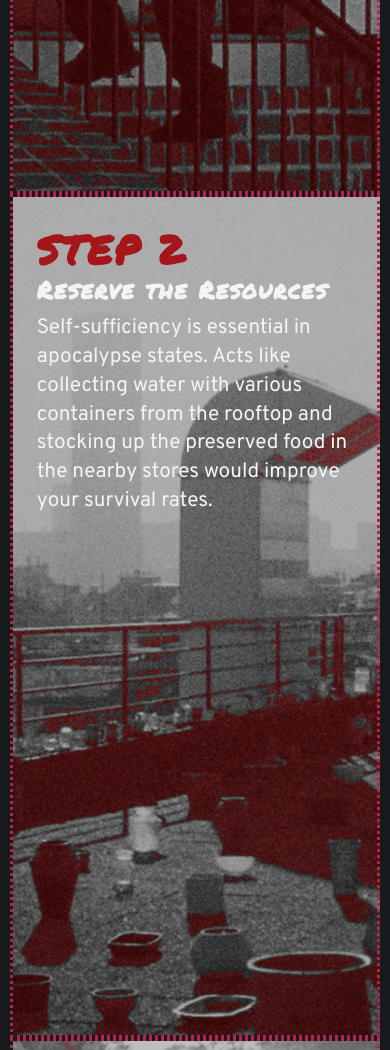
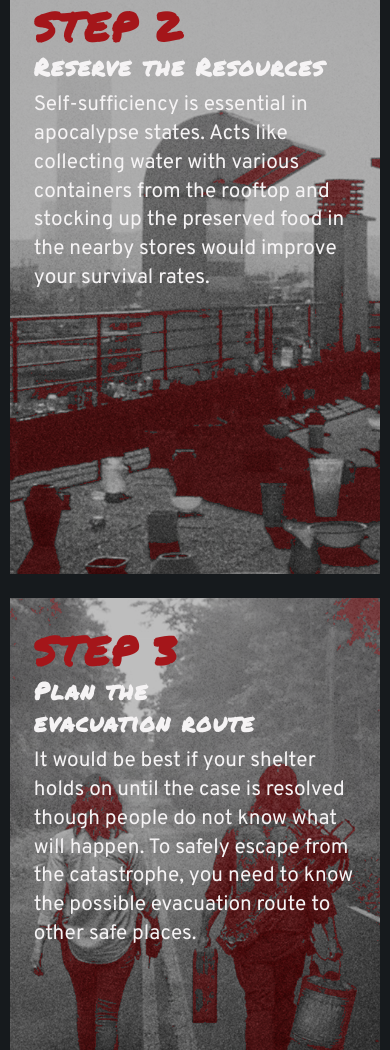
Before and after one commit to JW-collab/project2_, a plain HTML site: page index.html in a window 390 px wide. Shown: the part 4423-5473 px from the top of the page. Drawn offline with Linux system fonts and the light colour scheme.

Commit message:
css update

```diff
--- a/css/common.css
+++ b/css/common.css
@@ -569,9 +569,6 @@ hr{
     }
 
     .phase5_1{
-        width: 100%;
-        height: 400vh;
-        min-height: inherit;
         display: flex;
         flex-direction: column;
         justify-content: center;
@@ -580,9 +577,8 @@ hr{
 
     .box{
         width:100%;
-        height: 100vh;
-        min-height: 650px;
-        border: 3px dotted #b7224a;
+        height: 100%;
+        min-height: 600px;
         background-repeat: no-repeat;
         background-size: cover;
         display: flex;
@@ -605,6 +601,7 @@ hr{
     }
 
     .part3{
+        margin-top: 24px;
         background-image: url("../images/step2_1.png");
     }
 
@@ -613,6 +610,7 @@ hr{
     }
 
     .part4{
+        margin-top: 24px;
         background-image: url("../images/step3_1.png");
     }
 
@@ -621,6 +619,7 @@ hr{
     }
 
     .part5{
+        margin-top: 24px;
         background-image: url("../images/step4_1.png");
     }
 
@@ -637,7 +636,7 @@ hr{
         background-image: url(../images/ending.png);
         background-repeat: no-repeat;
         background-size: cover;
-        display: block;
+        display: flex;
         justify-content: center;
         align-items: center;
     }
@@ -663,7 +662,7 @@ hr{
         grid-column-end:13;
         order: 5;
         background-color: #A4161A;
-        height: 380px;
+        height: 350px;
         padding: 1.2rem 3rem;
         text-align: center; }
 
```
